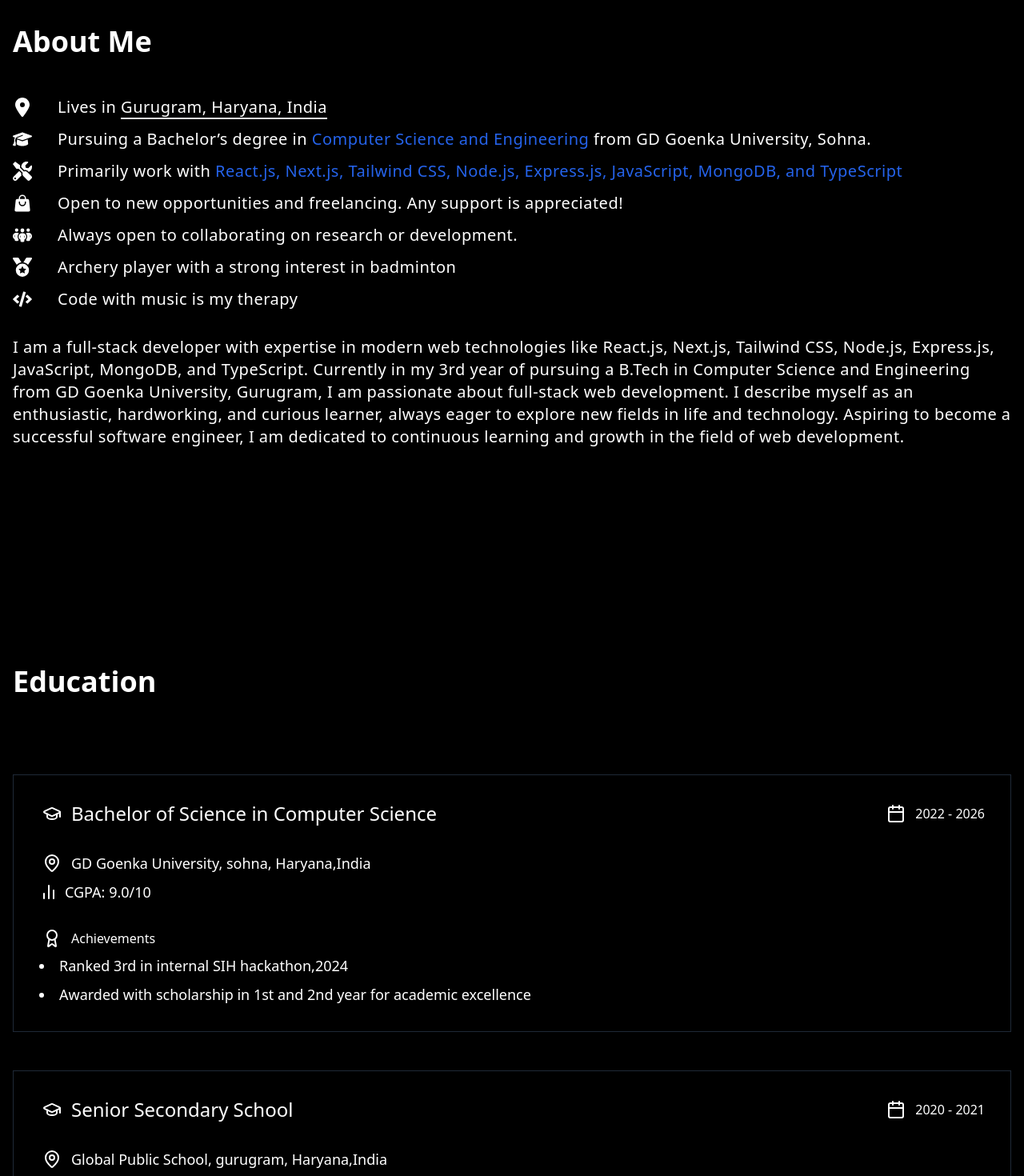
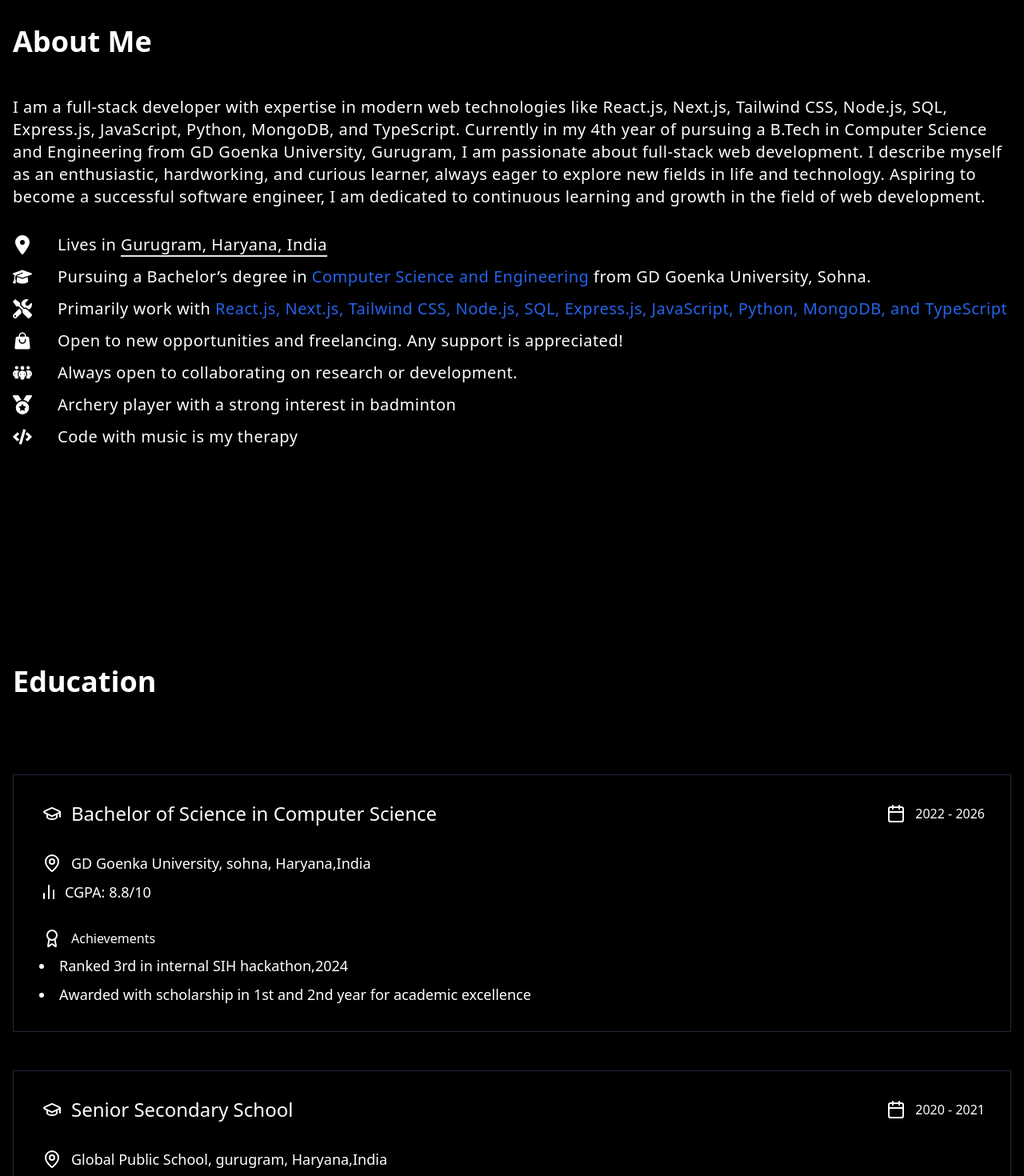
Before and after one commit to ujalasingh904/Portfolio, a Next.js app: page / in a window 1280 px wide. Shown: the part 840-2310 px from the top of the page at 80% size. Built offline with nearby package versions, Linux system fonts and the light colour scheme.

Commit message:
Update project links, adjust loading animation duration, modify AOS settings, enhance About section, update education details, and add new internship experience

```diff
--- a/app/constants/project.ts
+++ b/app/constants/project.ts
@@ -25,7 +25,7 @@ export const project: Project[] = [
     description:
       "Responsive Blogging platform where users can create, read,and save blogs with images, categorized for easy access.Built the app using  React.js, Tailwindcss, Clerk, TanstackQuery, Mongodb, Node.js, ImageKit",
     image: img7, // add image here
-    live: "https://blogverse.up.railway.app",
+    live: "https://blog-app-frontend-production.up.railway.app",
     source: "https://github.com/ujalasingh904/blog-app.git",
   },
   {
--- a/app/loading.tsx
+++ b/app/loading.tsx
@@ -24,7 +24,7 @@ export default function Loading() {
   useEffect(() => {
     controls.start({
       width: `${progress}%`,
-      transition: { duration: 0.5, ease: "easeInOut" }
+      transition: { duration: 0.01, ease: "easeInOut" }
     })
   }, [progress, controls])
 
--- a/app/page.tsx
+++ b/app/page.tsx
@@ -20,7 +20,7 @@ export default function Page() {
   useEffect(() => {
     AOS.init({
       offset: 200,
-      duration: 600,
+      duration: 400,
       easing: 'ease-in-sine',
       once: true,
     });
--- a/components/About.tsx
+++ b/components/About.tsx
@@ -11,7 +11,7 @@ export default function About() {
     const infoItems = [
         { icon: FaLocationDot, text: 'Lives in', highlight: 'Gurugram, Haryana, India', highlightClass: 'border-b-2 cursor-pointer' },
         { icon: FaGraduationCap, text: 'Pursuing a Bachelor’s degree in', highlight: 'Computer Science and Engineering', highlightClass: 'text-blue-600', additionalText: 'from GD Goenka University, Sohna.' },
-        { icon: FaTools, text: 'Primarily work with', highlight: 'React.js, Next.js, Tailwind CSS, Node.js, Express.js, JavaScript, MongoDB, and TypeScript', highlightClass: 'text-blue-600' },
+        { icon: FaTools, text: 'Primarily work with', highlight: 'React.js, Next.js, Tailwind CSS, Node.js, SQL, Express.js, JavaScript, Python, MongoDB, and TypeScript', highlightClass: 'text-blue-600' },
         { icon: HiShoppingBag, text: 'Open to new opportunities and freelancing. Any support is appreciated!' },
         { icon: FaPeopleGroup, text: 'Always open to collaborating on research or development.' },
         { icon: FaMedal, text: 'Archery player with a strong interest in badminton' },
@@ -23,6 +23,11 @@ export default function About() {
             <div className="md:max-w-5xl lg:max-w-6xl xl:max-w-7xl space-y-12">
                 <h1 className="text-2xl md:text-4xl font-semibold">About Me</h1>
                 <div data-aos="fade-up" data-aos-delay="300" className="space-y-8">
+                    <p className="text-sm sm:text-md md:text-xl tracking-wide">
+                        I am a full-stack developer with expertise in modern web technologies like  React.js, Next.js, Tailwind CSS, Node.js, SQL, Express.js, JavaScript, Python, MongoDB, and TypeScript.
+                        Currently in my 4th year of pursuing a B.Tech in Computer Science and Engineering from GD Goenka University, Gurugram, I am passionate about full-stack web development.
+                        I describe myself as an enthusiastic, hardworking, and curious learner, always eager to explore new fields in life and technology. Aspiring to become a successful software engineer, I am dedicated to continuous learning and growth in the field of web development.
+                    </p>
                     <ul className="space-y-3">
                         {infoItems.map(({ icon: Icon, text, highlight, highlightClass, additionalText }, index) => (
                             <li key={index} className="flex space-x-4 md:space-x-8 items-center">
@@ -33,11 +38,6 @@ export default function About() {
                             </li>
                         ))}
                     </ul>
-                    <p className="text-sm sm:text-md md:text-xl tracking-wide">
-                        I am a full-stack developer with expertise in modern web technologies like  React.js, Next.js, Tailwind CSS, Node.js, Express.js, JavaScript, MongoDB, and TypeScript.
-                        Currently in my 3rd year of pursuing a B.Tech in Computer Science and Engineering from GD Goenka University, Gurugram, I am passionate about full-stack web development.
-                        I describe myself as an enthusiastic, hardworking, and curious learner, always eager to explore new fields in life and technology. Aspiring to become a successful software engineer, I am dedicated to continuous learning and growth in the field of web development.
-                    </p>
                 </div>
             </div>
         </div>
--- a/components/Education.tsx
+++ b/components/Education.tsx
@@ -16,7 +16,7 @@ const EducationArray: EducationItemProps[] = [
         institution: "GD Goenka University",
         location: "sohna, Haryana,India",
         year: "2022 - 2026",
-        cgpa: "9.0",
+        cgpa: "8.8",
         maxcgpa: "10",
         achievements: [
             "Ranked 3rd in internal SIH hackathon,2024",
@@ -28,8 +28,8 @@ const EducationArray: EducationItemProps[] = [
         institution: "Global Public School",
         location: "gurugram, Haryana,India",
         year: "2020 - 2021",
-        cgpa: "86.4%",
-        maxcgpa: "100%",
+        cgpa: "9.1",
+        maxcgpa: "10",
         achievements: [
             "Ranked in top 10% of the class",
         ]
@@ -39,8 +39,8 @@ const EducationArray: EducationItemProps[] = [
         institution: "Global Public School",
         location: "gurugram, Haryana,India",
         year: "2018 - 2019",
-        cgpa: "91.2%",
-        maxcgpa: "100%",
+        cgpa: "9.62",
+        maxcgpa: "10",
         achievements: [
             "Ranked in top 5% of the class",
             "Awarded 2 Trophies for scoring more than 90% in board exams"
--- a/components/Experience.tsx
+++ b/components/Experience.tsx
@@ -10,6 +10,16 @@ interface Experience {
 }
 
 const experiences: Experience[] = [
+    {
+        title: "Frontend Web developer intern",
+        company: "Xzayogn",
+        period: "February 2025 - March 2025",
+        description: [
+            "Worked on developing the frontend for the demo phase of Xzayogn",
+            "Built all pages from scratch based on the provided UI designs and ensured full responsiveness.",
+            "Utilized React.js, TypeScript, and Tailwind CSS for development and styling."
+        ]
+    },
     {
         title: "Full stack developer intern",
         company: "Mnnlr Inc.",
--- a/components/Home.tsx
+++ b/components/Home.tsx
@@ -15,8 +15,9 @@ import img7 from "../app/assets/socials/github.png"
 const jobTitles = [
     "Web Developer",
     "Full Stack Developer",
-    "Frontend Developer",
-    "Backend Developer"
+    "Tech Enthusiast",
+    "Software Engineer"
+
 ]
 
 
@@ -119,7 +120,7 @@ export default function Home() {
 
                         <Link
                             target='_blank'
-                            href="https://drive.google.com/file/d/1wew5Lq5fhXhe8oDYlpDLL5FylO-sfF7A/view?usp=drive_link">
+                            href="https://drive.google.com/file/d/18CQEYRXJj_ytX5toQTFZ1KiI7YN9r9HW/view?usp=drive_link">
                             <Button variant="default"
                                 className="z-30 bg-black rounded-md text-white relative  after:-z-20 after:absolute after:h-1 after:w-1 after:bg-white after:-left-1 overflow-hidden after:bottom-[50%]  after:rounded-xl after:hover:scale-[100] after:hover:transition-all after:hover:duration-700 after:transition-all after:duration-700 transition-all duration-700 border-2 font-medium hover:text-black"
                             >RESUME</Button>
```
